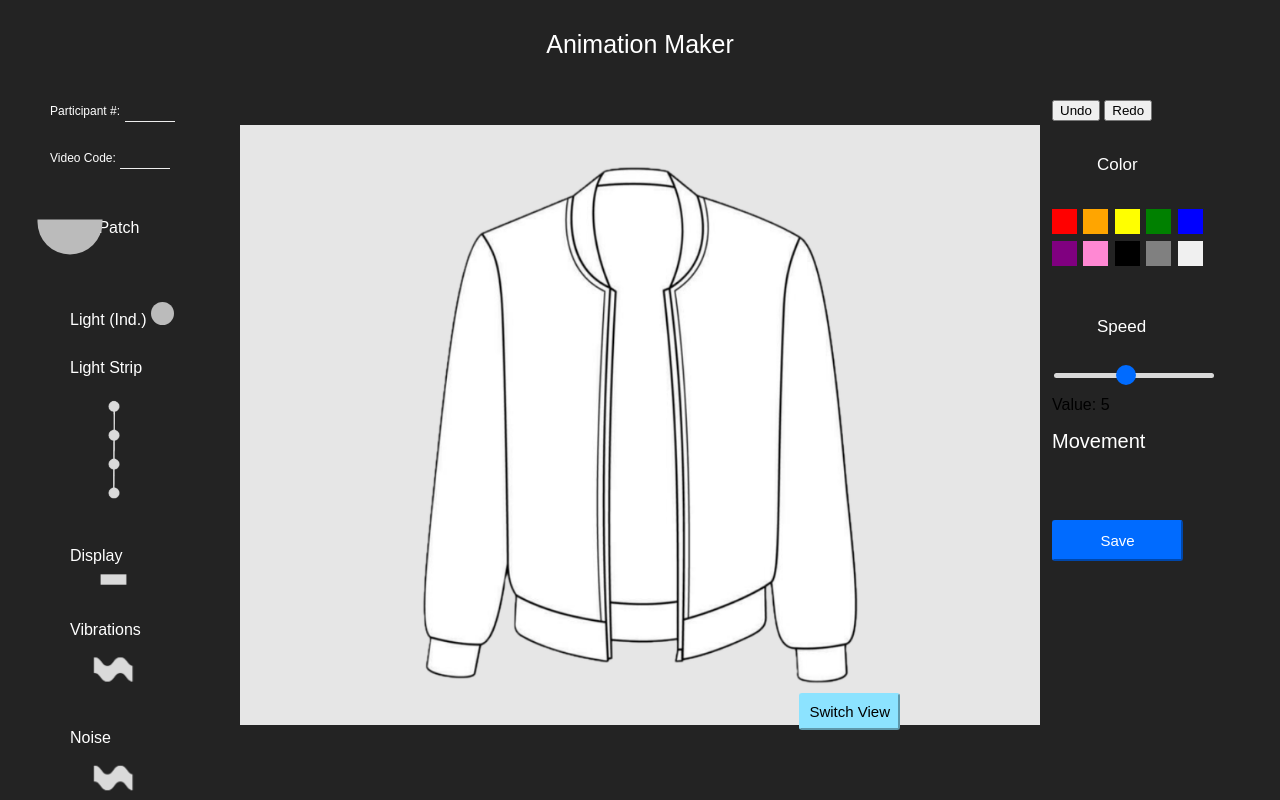
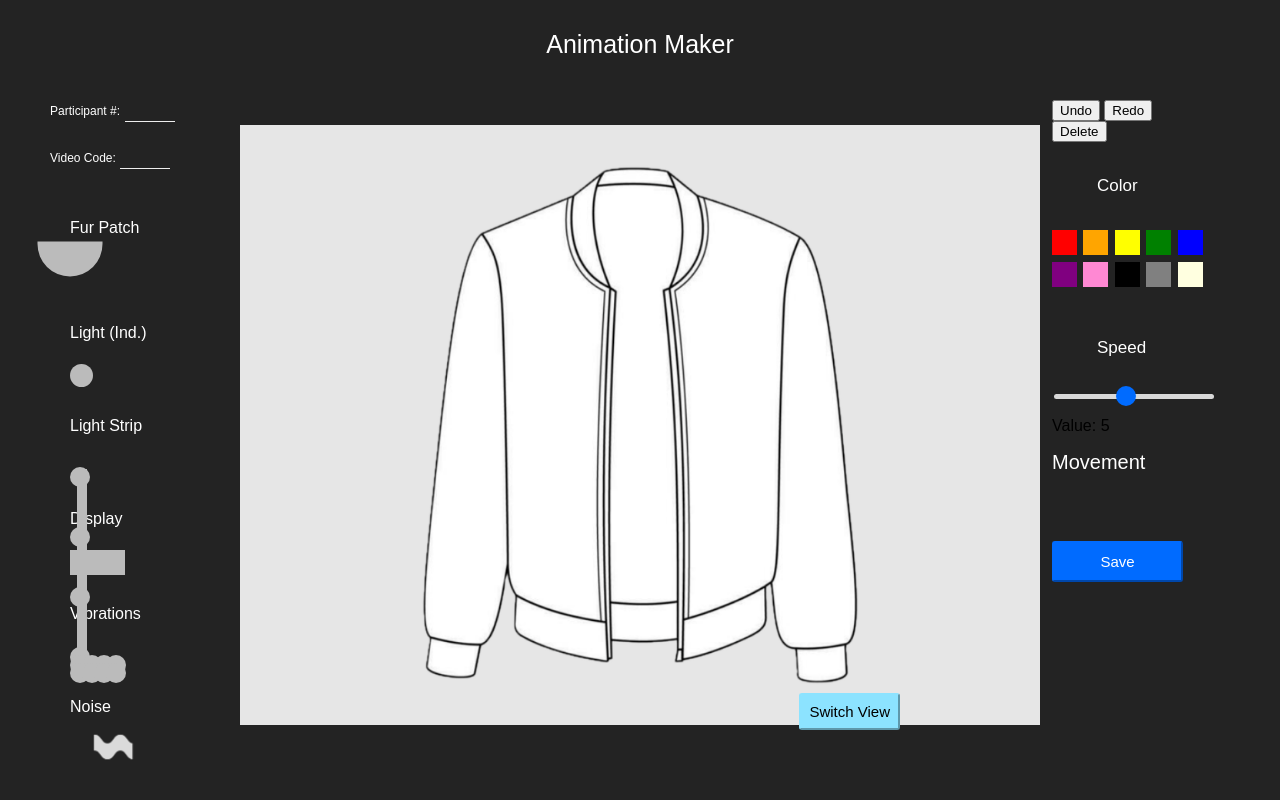
Before and after one commit to SaPHaRI-Lab/ASW-GUI, a plain HTML site: page asw-alice/index.html in a window 1280 px wide. Drawn offline with Linux system fonts and the light colour scheme.

Commit message:
updates to shapes, WIP

```diff
--- a/asw-alice/index.html
+++ b/asw-alice/index.html
@@ -18,31 +18,59 @@
         <input type="text" id="videoNum"/>
       </div>
       <div class="option">Fur Patch
-        <div class="fur-patch" id="fur-patch" draggable="true" ondragstart="drag(event)"></div>
+        <div class="item-container">
+          <div class="fur-patch" id="fur-patch" draggable="true" ondragstart="drag(event)"></div>
+        </div>
       </div>
       <div class="option">Light (Ind.)
-        <div class="light-ind" id="light-ind" draggable="true" ondragstart="drag(event)"></div>
+        <div class="item-container">
+          <div class="light-ind" id="light-ind" draggable="true" ondragstart="drag(event)"></div>
+        </div>
       </div>
       <div class="option">Light Strip
-        <img src = "lightstrip.png" class="option-pic" id="light-strip" draggable="true" ondragstart="drag(event)">
+        <div class="item-container">
+          <div class="light-strip" id="light-strip" draggable="true" ondragstart="drag(event)">
+            <div class="rectangle"></div>
+            <div class="circle" style="top:10px;"></div>
+            <div class="circle" style="top:70px;"></div>
+            <div class="circle" style="top:130px;"></div>
+            <div class="circle" style="top:190px;"></div>
+          </div>
+        </div>
       </div>
       <div class="option">Display
-        <img src = "display.png" class="option-pic" id="display" draggable="true" ondragstart="drag(event)">
+        <div class="item-container">
+          <div class="display" id="display" draggable="true" ondragstart="drag(event)"></div>
+        </div>
       </div>
       <div class="option">Vibrations
-        <img src = "vibrations.png" class="option-pic" id="vibrations" draggable="true" ondragstart="drag(event)">
+        <div class="item-container">
+          <div class="vibrations" id="vibrations" draggable="true" ondragstart="drag(event)">
+            <div class="circleV" style="top:10px;"></div>
+            <div class="circleV" style="top:10px; left:12px;"></div>
+            <div class="circleV" style="top:10px; left:24px;"></div>
+            <div class="circleV" style="top:10px; left:36px;"></div>
+            <div class="circleV" style="top:18px;"></div>
+            <div class="circleV" style="top:18px; left:12px;"></div>
+            <div class="circleV" style="top:18px; left:24px;"></div>
+            <div class="circleV" style="top:18px; left:36px;"></div>
+          </div>
+        </div>
       </div>
       <div class="option">Noise
         <img src = "noise.png" class="option-pic" id="noise" draggable="true" ondragstart="drag(event)">
       </div>
       <div class="option">Other
-        <img src = "other.png" class="option-pic" id="other" draggable="true" ondragstart="drag(event)">
+        <div class="item-container">
+          <div class= "other" id="other" draggable="true" ondragstart="drag(event)"></div>
+        </div>
       </div>
     </div>
     <div class="customization">
-      <div class="undo/redo">
+      <div class="undoredodel">
         <button id="undo" onclick="undo()">Undo</button>
         <button id="redo" onclick="redo()">Redo</button>
+        <button id="delete" onclick="deleteItem()">Delete</button>
       </div>
       <div class="color">
         <h2 id="color-title">Color</h2>
@@ -56,7 +84,7 @@
           <div class="square" id="pink"></div>
           <div class="square" id="black"></div>
           <div class="square" id="gray"></div>
-          <div class="square" id="light-gray"></div>
+          <div class="square" id="lightyellow"></div>
         </div>
       </div>
       <div class="speed">
--- a/asw-alice/script.js
+++ b/asw-alice/script.js
@@ -33,27 +33,24 @@ function dragOver(e) {
     e.preventDefault();
 }
 function drag(e) {
-    e.dataTransfer.setData("text", e.target.id);
+    //e.dataTransfer.setData("text", e.target.id);
+    e.dataTransfer.setData("text", document.getElementById(e.target.id).id);
 }
 function drop(e) {
     e.preventDefault();
     var data = e.dataTransfer.getData("text");
     const item = document.getElementById(data);
+    const dropArea = document.getElementById('jacketbox');
+    const alreadyDroppedItem = dropArea.querySelector(`#${data}`);
+    if (alreadyDroppedItem) {
+        positionItem(alreadyDroppedItem, e, dropArea);
+    } else {
         const clonedItem = item.cloneNode(true);
         const uniqueId = `${data}-${Date.now()}`;
         clonedItem.id = uniqueId;
         clonedItem.className = item.className + ' dropped-item';
         clonedItem.style.cssText = item.style.cssText;
-    const dropArea = document.getElementById('jacketbox');
-    const rect = dropArea.getBoundingClientRect();
-    const offsetX = -345;
-    const offsetY = -30;
-    const xVal = e.clientX-rect.left-offsetX;
-    const yVal = e.clientY-rect.top-offsetY;
-    clonedItem.style.position = 'absolute';
-    clonedItem.style.left = `${xVal}px`;
-    clonedItem.style.top = `${yVal}px`;
-    clonedItem.style.zIndex = '10';
+        positionItem(clonedItem, e, dropArea);
         dropArea.appendChild(clonedItem);
         clonedItem.addEventListener('click', function() {
             selectItem(clonedItem);
@@ -65,10 +62,27 @@ function drop(e) {
         }
         selectItem(clonedItem);
     }
+}
+
+function positionItem(item, e, area) {
+    const rect = area.getBoundingClientRect();
+    const offsetX = -345;
+    const offsetY = -30;
+    const xVal = e.clientX-rect.left-offsetX;
+    const yVal = e.clientY-rect.top-offsetY;
+    item.style.position = 'absolute';
+    item.style.left = `${xVal}px`;
+    item.style.top = `${yVal}px`;
+    item.style.zIndex = '10';
+    if (item == '.light-strip') {
+        item.style.left='10px';
+    }
+}
 
 function selectItem(item) {
     document.querySelectorAll('.dropped-item').forEach(item => item.classList.remove('selected-item'));
     item.classList.add('selected-item');
+    item.querySelectorAll('.rectangle, .circle').forEach(part => part.classList.add('selected-item'));
     document.querySelectorAll('.movement > div').forEach(div => {
         div.style.display = 'none';
     });
@@ -119,12 +133,20 @@ function resetSlider() {
 document.addEventListener('DOMContentLoaded', function() {
     //color selecting functionality
     const squares = document.querySelectorAll('.square');
-    const selectedColorDisplay = document.getElementById('selected-color');
     squares.forEach(square => {
         square.addEventListener('click', () => {
             squares.forEach(sq => sq.classList.remove('selected-col'));
             square.classList.add('selected-col');
-            //const color = square.id;
+            const color = square.id;
+            const selectedItem = document.querySelector('.dropped-item.selected-item');
+            const other = document.querySelector('.other');
+            if (selectedItem) {
+                if (selectedItem == other) {
+                    other.style.borderBottomColor = color;
+                    other.style.backgroundColor = transparent;
+                }
+                selectedItem.style.backgroundColor = color;
+            }
         });
     });
     //slider functionality
@@ -143,8 +165,6 @@ document.addEventListener('DOMContentLoaded', function() {
             }
         });
     });
-    //saving color selection
-
     //saving slider selection
     document.getElementById("speed-range").addEventListener('input', function() {
         const selectedItem = document.querySelector('.dropped-item.selected-item');
@@ -159,7 +179,21 @@ document.addEventListener('DOMContentLoaded', function() {
             saveItemSelections(selectedItem.id, radioValue, this.value);
         }
     });
+    //delete item
+    document.addEventListener('keydown', (e) => {
+        if (e.key === 'Delete' || e.key === 'Backspace') {
+            deleteItem();
+        }
     });
+});
+
+//delete selected item
+function deleteItem() {
+    const selectedItem = document.querySelector('.dropped-item.selected-item');
+    if (selectedItem) {
+        selectedItem.remove();
+    }
+}
 
 //test
 function saveFile() {
--- a/asw-alice/style.css
+++ b/asw-alice/style.css
@@ -269,10 +269,18 @@ h1 {
 #pink { background: rgb(255, 136, 211); }
 #black { background: black; }
 #gray { background: gray; }
-#light-gray { background: rgb(240, 240, 240); }
+#lightyellow { background: lightyellow; }
 
 .selected-col {
   border: 1.5px solid white;
+}
+
+.fur-patch {
+  transform: translate(-50%, -50%);
+  height: 35px;
+  width: 65px;
+  border-radius: 0 0 150px 150px;
+  background-color: #bbb;
 }
 
 .light-ind {
@@ -284,12 +292,61 @@ h1 {
   cursor: grab;
 }
 
-.fur-patch {
-  top: 20%;
-  left: 50%;
-  transform: translate(-50%, -50%);
-  height: 35px;
-  width: 65px;
-  border-radius: 0 0 150px 150px;
+.light-strip {
+  position: relative;
+  height: 23px;
+  width: 23px;
+  cursor: grab;
+}
+
+.rectangle {
+  position: absolute;
+  width: 10px;
+  height: 200px;
   background-color: #bbb;
+  left: 7px;
+  margin-top: 50%;
 }
+
+.circle {
+  position: absolute;
+  width: 20px;
+  height: 20px;
+  background-color: #bbb;
+  border-radius: 50%;
+  left: 0;
+}
+
+.display {
+  height: 25px;
+  width: 55px;
+  background-color: #bbb;
+  cursor: grab;
+}
+
+.circleV {
+  position: absolute;
+  width: 20px;
+  height: 20px;
+  background-color: #bbb;
+  border-radius: 50%;
+}
+
+.vibrations {
+  position: relative;
+  height: 23px;
+  width: 23px;
+  cursor: grab;
+}
+
+.other {
+  width: 0;
+	height: 0;
+	border-left: 25px solid transparent;
+	border-right: 25px solid transparent;
+	border-bottom: 50px solid #bbb;
+}
+
+.item-container {
+  margin-top: 20%;
+}
```
Lines whose indentation alone changed are shown as unchanged.
